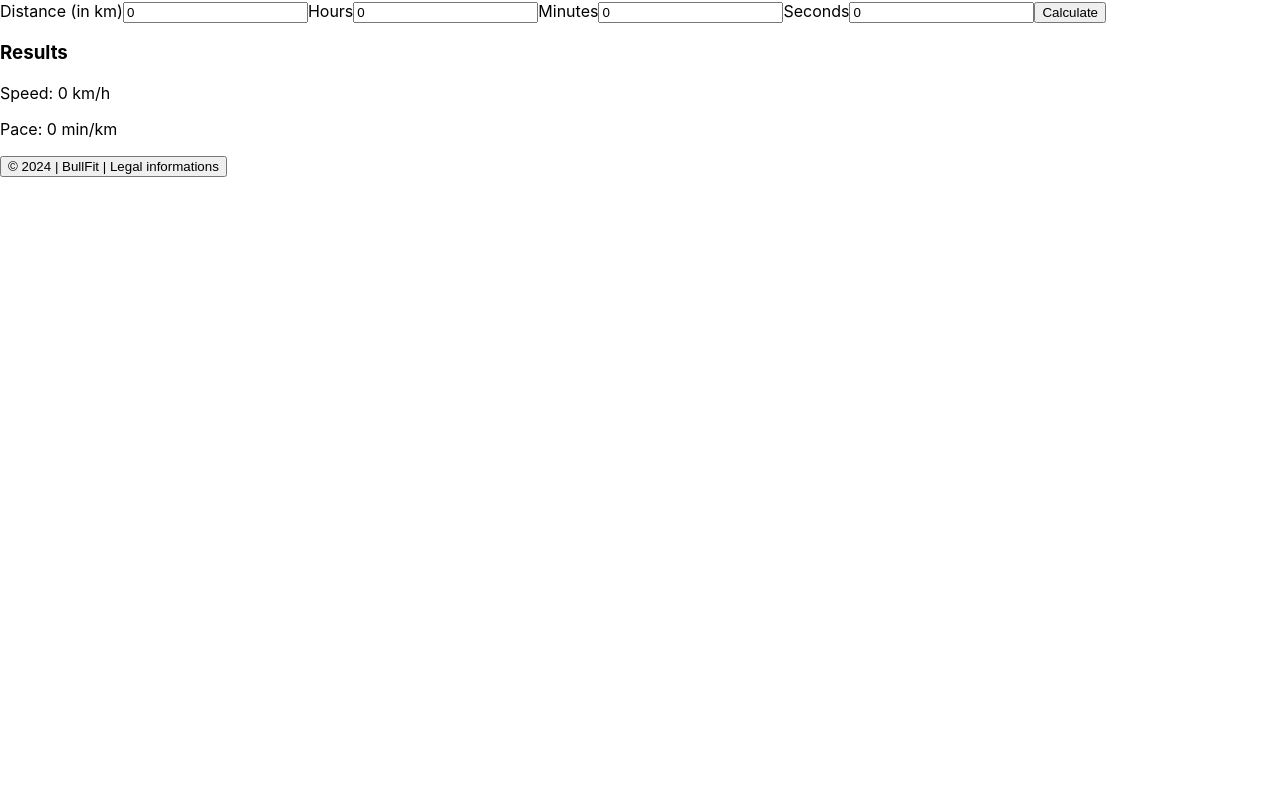
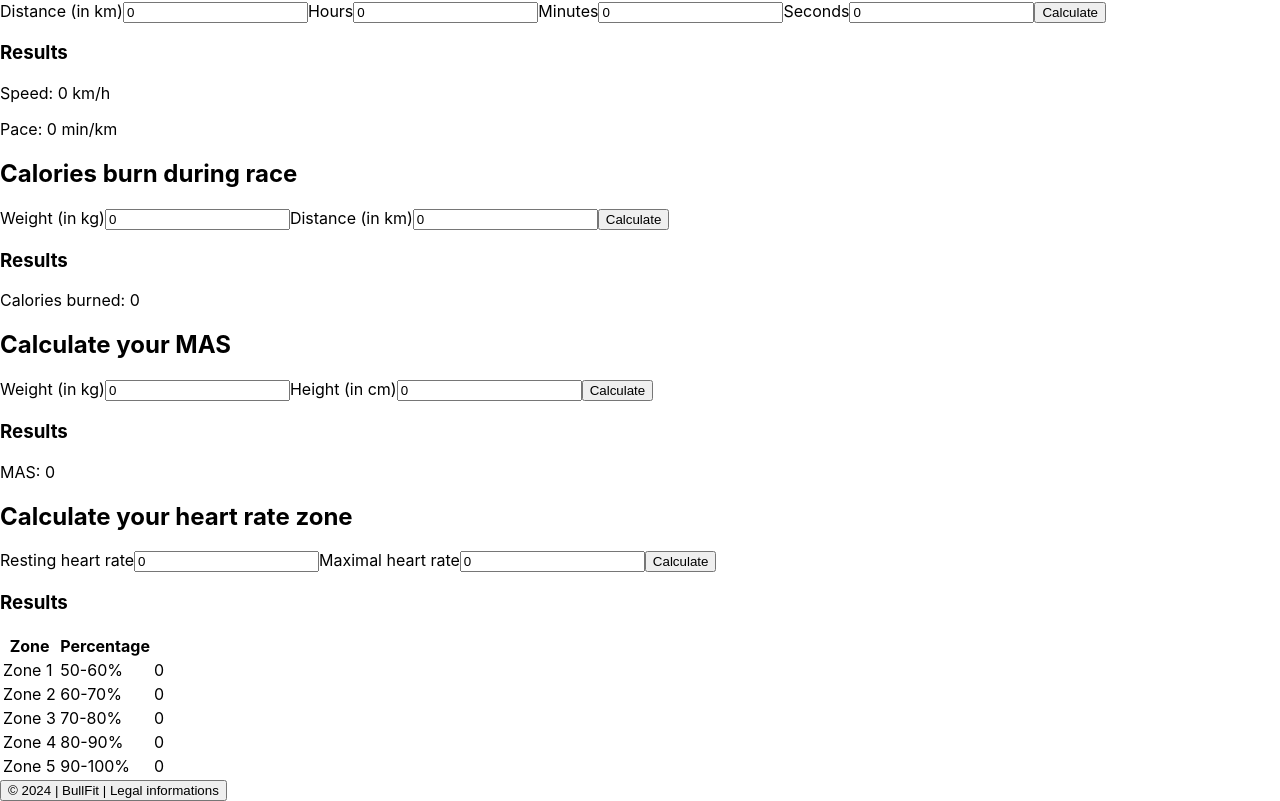
Before and after one commit to eliotpp1/BullFit, a React (Create React App) app in the folder front/: page /calculator in a window 1280 px wide. Shown: the part 274-1075 px from the top of the page. Before the commit the page ends 800 px from the top, so only its background shows below. Built offline with nearby package versions, Linux system fonts and the light colour scheme.

Commit message:
feature: v1 calculator

```diff
--- a/front/src/components/calculator.js
+++ b/front/src/components/calculator.js
@@ -10,6 +10,17 @@ const Calculator = () => {
   const [seconds, setSeconds] = useState(0);
   const [speed, setSpeed] = useState(0);
   const [pace, setPace] = useState(0);
+  const [weight, setWeight] = useState(0);
+  const [calories, setCalories] = useState(0);
+  const [height, setHeight] = useState(0);
+  const [mas, setMas] = useState(0);
+  const [restingHR, setRestingHR] = useState(0);
+  const [maximalHR, setMaximalHR] = useState(0);
+  const [zone1, setZone1] = useState(0);
+  const [zone2, setZone2] = useState(0);
+  const [zone3, setZone3] = useState(0);
+  const [zone4, setZone4] = useState(0);
+  const [zone5, setZone5] = useState(0);
 
   const onChangeDistance = (e) => {
     setDistance(e.target.value);
@@ -24,12 +35,39 @@ const Calculator = () => {
     setPace(pace.toFixed(2));
   };
 
+  const calculateCalories = (event) => {
+    event.preventDefault();
+    const calories = 1.036 * weight * distance;
+    setCalories(calories.toFixed(2));
+  };
+
+  const calculateMAS = (event) => {
+    event.preventDefault();
+    const mas = (1000 * distance) / (height * height);
+    setMas(mas.toFixed(2));
+  };
+
+  const calculateHRZ = (event) => {
+    event.preventDefault();
+    const zone1 = 0.5 * (maximalHR - restingHR) + restingHR;
+    const zone2 = 0.6 * (maximalHR - restingHR) + restingHR;
+    const zone3 = 0.7 * (maximalHR - restingHR) + restingHR;
+    const zone4 = 0.8 * (maximalHR - restingHR) + restingHR;
+    const zone5 = 0.9 * (maximalHR - restingHR) + restingHR;
+    setZone1(zone1.toFixed(2));
+    setZone2(zone2.toFixed(2));
+    setZone3(zone3.toFixed(2));
+    setZone4(zone4.toFixed(2));
+    setZone5(zone5.toFixed(2));
+  };
+
   return (
     <>
       <div>
         <h1>Running Calculator</h1>
         <p>by BullFit</p>
       </div>
+      <div>
         <h2>Average speed and pace calculator</h2>
         <form onSubmit={calculateAvgSpeed}>
           <label htmlFor="distance">Distance (in km)</label>
@@ -66,10 +104,121 @@ const Calculator = () => {
           />
           <button type="submit">Calculate</button>
         </form>
+      </div>
+
       <div>
         <h3>Results</h3>
         <p>Speed: {speed} km/h</p>
         <p>Pace: {pace} min/km</p>
+      </div>
+
+      <div>
+        <h2> Calories burn during race </h2>
+        <form onSubmit={calculateCalories}>
+          <label htmlFor="weight">Weight (in kg)</label>
+          <input
+            type="number"
+            id="weight"
+            name="weight"
+            value={weight}
+            onChange={(e) => setWeight(e.target.value)}
+          />
+          <label htmlFor="distance">Distance (in km)</label>
+          <input
+            type="number"
+            id="distance"
+            name="distance"
+            value={distance}
+            onChange={(e) => setDistance(e.target.value)}
+          />
+          <button type="submit">Calculate</button>
+        </form>
+      </div>
+      <div>
+        <h3>Results</h3>
+        <p>Calories burned: {calories}</p>
+      </div>
+      <div>
+        <h2>Calculate your MAS</h2>
+        <form onSubmit={calculateMAS}>
+          <label htmlFor="weight">Weight (in kg)</label>
+          <input
+            type="number"
+            id="weight"
+            name="weight"
+            value={weight}
+            onChange={(e) => setWeight(e.target.value)}
+          />
+          <label htmlFor="height">Height (in cm)</label>
+          <input
+            type="number"
+            id="height"
+            name="height"
+            value={height}
+            onChange={(e) => setHeight(e.target.value)}
+          />
+          <button type="submit">Calculate</button>
+        </form>
+      </div>
+      <div>
+        <h3>Results</h3>
+        <p>MAS: {mas}</p>
+      </div>
+      <div>
+        <h2>Calculate your heart rate zone</h2>
+        <form onSubmit={calculateHRZ}>
+          <label htmlFor="restingHR">Resting heart rate</label>
+          <input
+            type="number"
+            id="restingHR"
+            name="restingHR"
+            value={restingHR}
+            onChange={(e) => setRestingHR(e.target.value)}
+          />
+          <label htmlFor="maximalHR">Maximal heart rate</label>
+          <input
+            type="number"
+            id="maximalHR"
+            name="maximalHR"
+            value={maximalHR}
+            onChange={(e) => setMaximalHR(e.target.value)}
+          />
+          <button type="submit">Calculate</button>
+        </form>
+      </div>
+      <div>
+        <h3>Results</h3>
+        <table>
+          <tr>
+            <th>Zone</th>
+            <th>Percentage</th>
+          </tr>
+          <tr>
+            <td>Zone 1</td>
+            <td>50-60%</td>
+            <td>{zone1}</td>
+          </tr>
+          <tr>
+            <td>Zone 2</td>
+            <td>60-70%</td>
+            <td>{zone2}</td>
+          </tr>
+          <tr>
+            <td>Zone 3</td>
+            <td>70-80%</td>
+            <td>{zone3}</td>
+          </tr>
+          <tr>
+            <td>Zone 4</td>
+            <td>80-90%</td>
+            <td>{zone4}</td>
+          </tr>
+          <tr>
+            <td>Zone 5</td>
+            <td>90-100%</td>
+            <td>{zone5}</td>
+          </tr>
+        </table>
       </div>
     </>
   );
```
Lines whose indentation alone changed are shown as unchanged.
